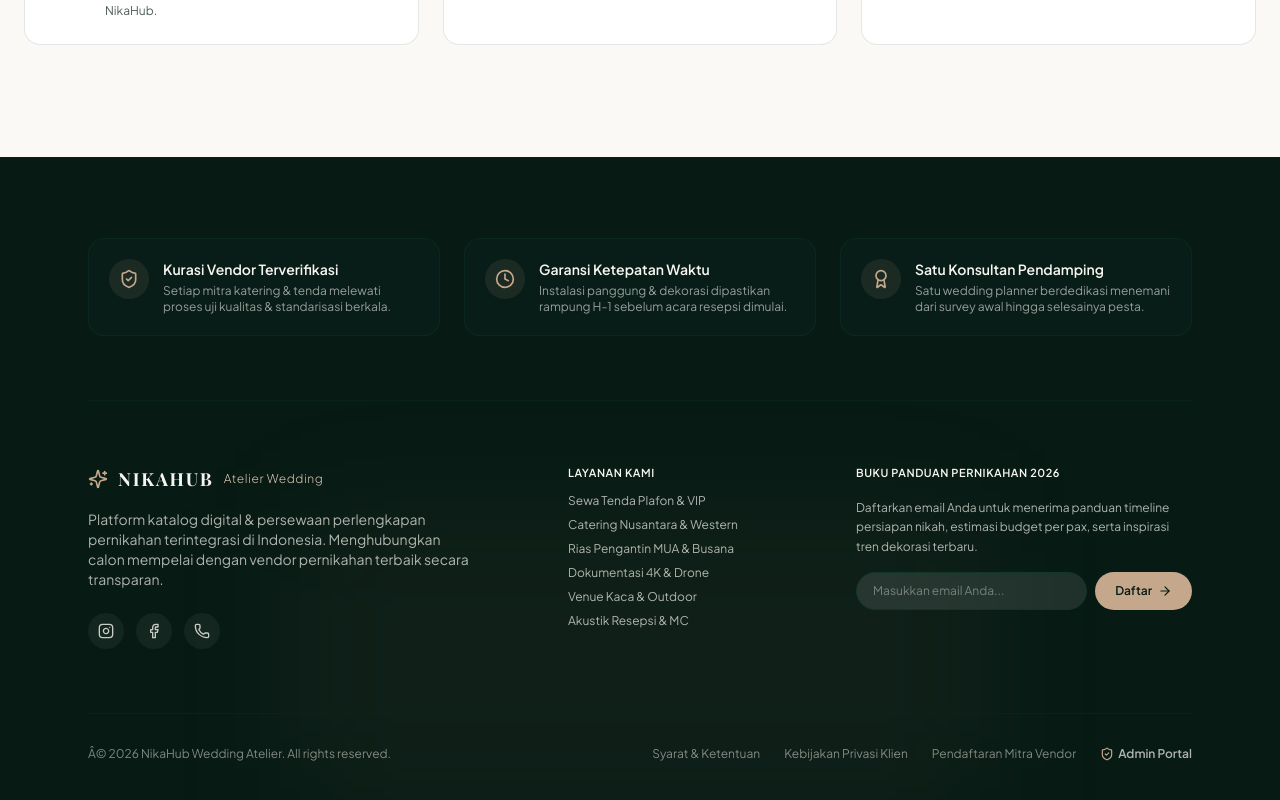
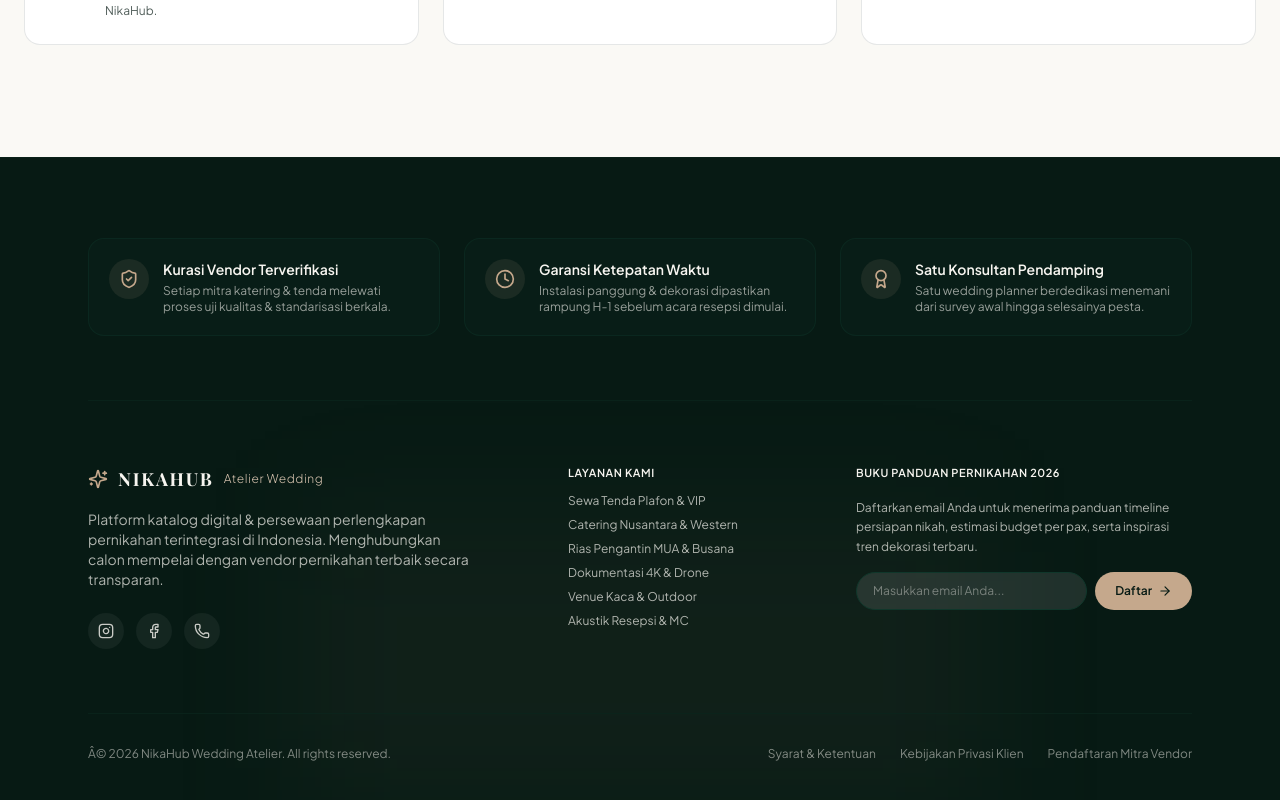
Before and after one commit to berdignas/nikahub, a React (Vite) app: page / in a window 1280 px wide. Shown: the part 3458-4258 px from the top of the page. Built offline with nearby package versions, Linux system fonts and the light colour scheme; a web font is replaced by a local one.

Commit message:
security: remove visible admin login links, access restricted to direct manual URL typing only

```diff
--- a/src/App.tsx
+++ b/src/App.tsx
@@ -168,9 +168,18 @@ export function App() {
       }
     };
 
+    const handleHashChange = () => {
+      if (window.location.hash.includes('login-berdignas-nikahub') || window.location.hash.includes('admin')) {
+        const isAdminAuth = sessionStorage.getItem('nikahub_admin_session') === 'authenticated';
+        setCurrentPage(isAdminAuth ? 'admin-dashboard' : 'admin-login');
+      }
+    };
+
     window.addEventListener('popstate', handlePopState);
+    window.addEventListener('hashchange', handleHashChange);
     return () => {
       window.removeEventListener('popstate', handlePopState);
+      window.removeEventListener('hashchange', handleHashChange);
     };
   }, [products]);
 
--- a/src/components/Footer.tsx
+++ b/src/components/Footer.tsx
@@ -132,14 +132,10 @@ export const Footer: React.FC = () => {
         {/* Bottom Credits */}
         <div className="pt-8 flex flex-col sm:flex-row items-center justify-between text-xs text-sand/50 gap-4 font-sans">
           <p>Â© 2026 NikaHub Wedding Atelier. All rights reserved.</p>
-          <div className="flex gap-6 items-center flex-wrap">
+          <div className="flex gap-6">
             <a href="#" className="hover:text-sand transition-colors">Syarat & Ketentuan</a>
             <a href="#" className="hover:text-sand transition-colors">Kebijakan Privasi Klien</a>
             <a href="#" className="hover:text-sand transition-colors">Pendaftaran Mitra Vendor</a>
-            <a href="#login-berdignas-nikahub" onClick={() => window.location.hash = 'login-berdignas-nikahub'} className="hover:text-champagne-300 transition-colors flex items-center gap-1 font-semibold text-sand/70">
-              <ShieldCheck className="w-3.5 h-3.5 text-champagne-400" />
-              <span>Admin Portal</span>
-            </a>
           </div>
         </div>
 
```
